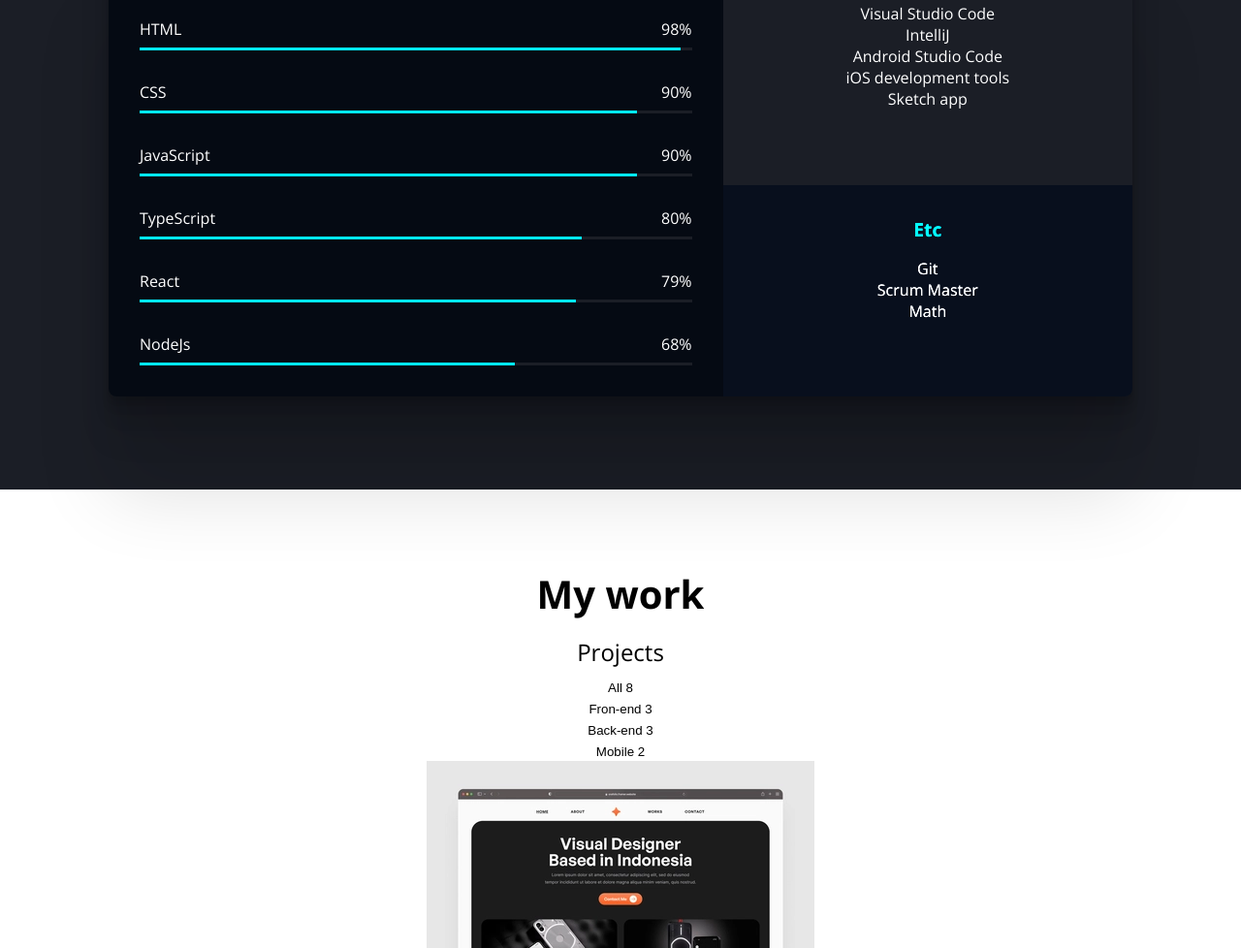
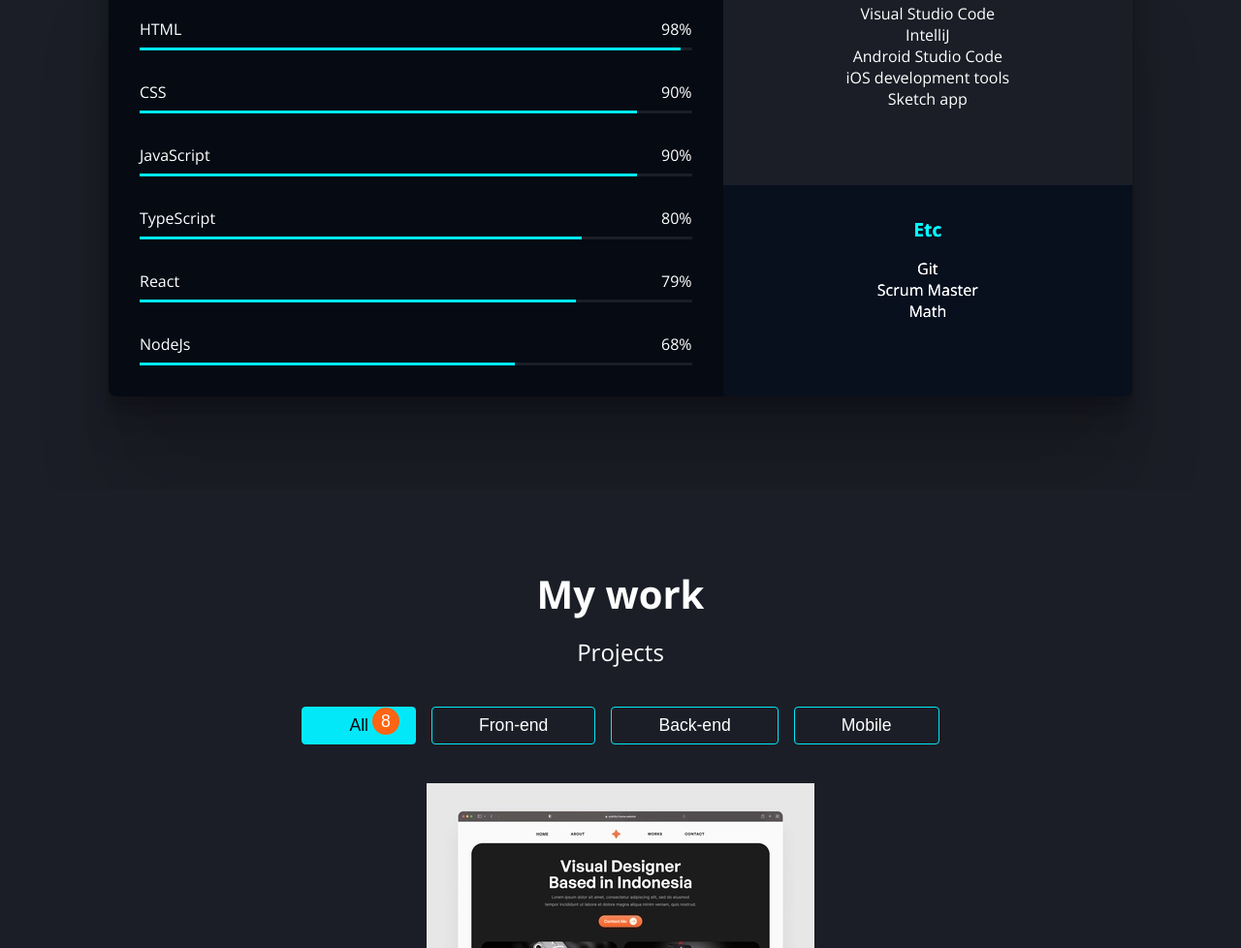
Before and after one commit to tmddus00227/tmddus.github.io, a plain HTML site: page index.html in a window 1280 px wide. Shown: the part 1822-2800 px from the top of the page at 97% size. Drawn offline with nearby package versions, Linux system fonts and the light colour scheme.

Commit message:
CSS-Work-Category

```diff
--- a/css/style.css
+++ b/css/style.css
@@ -65,6 +65,7 @@ button:focus {
   display: flex;
   justify-content: space-between;
   align-items: center;
+  z-index: 1;
 }
 
 .header__logo {
@@ -283,3 +284,52 @@ button:focus {
   height: 3px;
   background-color: var(--color-accent);
 }
+
+/* Work */
+#work {
+  background-color: var(--color-primary-variant);
+  color: var(--color-text);
+}
+
+.categories {
+  display: flex;
+  justify-content: center;
+  margin: 2.5rem;
+  gap: 1rem;
+}
+
+.category {
+  position: relative;
+  color: var(--color-text);
+  font-size: 1.1rem;
+  padding: 0.5rem 3rem;
+  border-radius: 4px;
+  border: 1px solid var(--color-accent);
+  cursor: pointer;
+  white-space: nowrap;
+}
+
+.category--selected {
+  background-color: var(--color-accent);
+  color: var(--color-primary);
+}
+
+.category__count {
+  opacity: 0;
+  position: absolute;
+  top: -20px;
+  right: 16px;
+  width: 28px;
+  height: 28px;
+  line-height: 28px;
+  border-radius: 100%;
+  background-color: var(--color-accent-variant);
+  color: var(--color-text);
+  transition: all 250ms ease-in;
+}
+
+.category--selected .category__count,
+.category:hover .category__count {
+  opacity: 1;
+  top: 0;
+}
--- a/index.html
+++ b/index.html
@@ -201,20 +201,29 @@
       </section>
       <!-- Work -->
       <section id="work" class="section">
+        <div class="max-container">
           <h2 class="title">My work</h2>
           <p class="description">Projects</p>
-        <ul>
+          <ul class="categories">
             <li>
-            <button>All <span>8</span></button>
+              <button class="category category--selected">
+                All <span class="category__count">8</span>
+              </button>
             </li>
             <li>
-            <button>Fron-end <span>3</span></button>
+              <button class="category">
+                Fron-end <span class="category__count">3</span>
+              </button>
             </li>
             <li>
-            <button>Back-end <span>3</span></button>
+              <button class="category">
+                Back-end <span class="category__count">3</span>
+              </button>
             </li>
             <li>
-            <button>Mobile <span>2</span></button>
+              <button class="category">
+                Mobile <span class="category__count">2</span>
+              </button>
             </li>
           </ul>
           <ul>
@@ -291,6 +300,7 @@
               </a>
             </li>
           </ul>
+        </div>
       </section>
       <!-- Testimonials -->
       <section id="testimonial" class="section">
```
Lines whose indentation alone changed are shown as unchanged.
